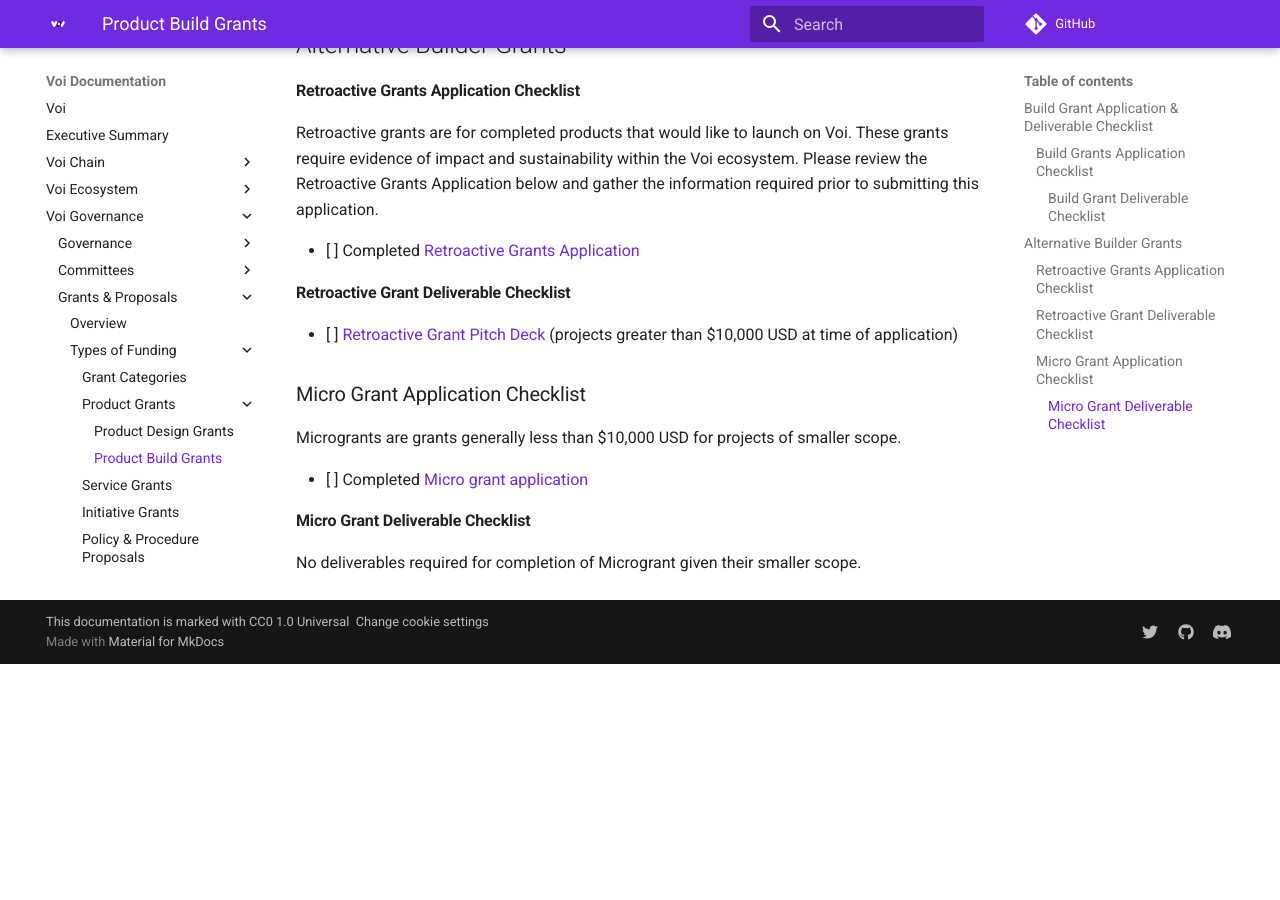
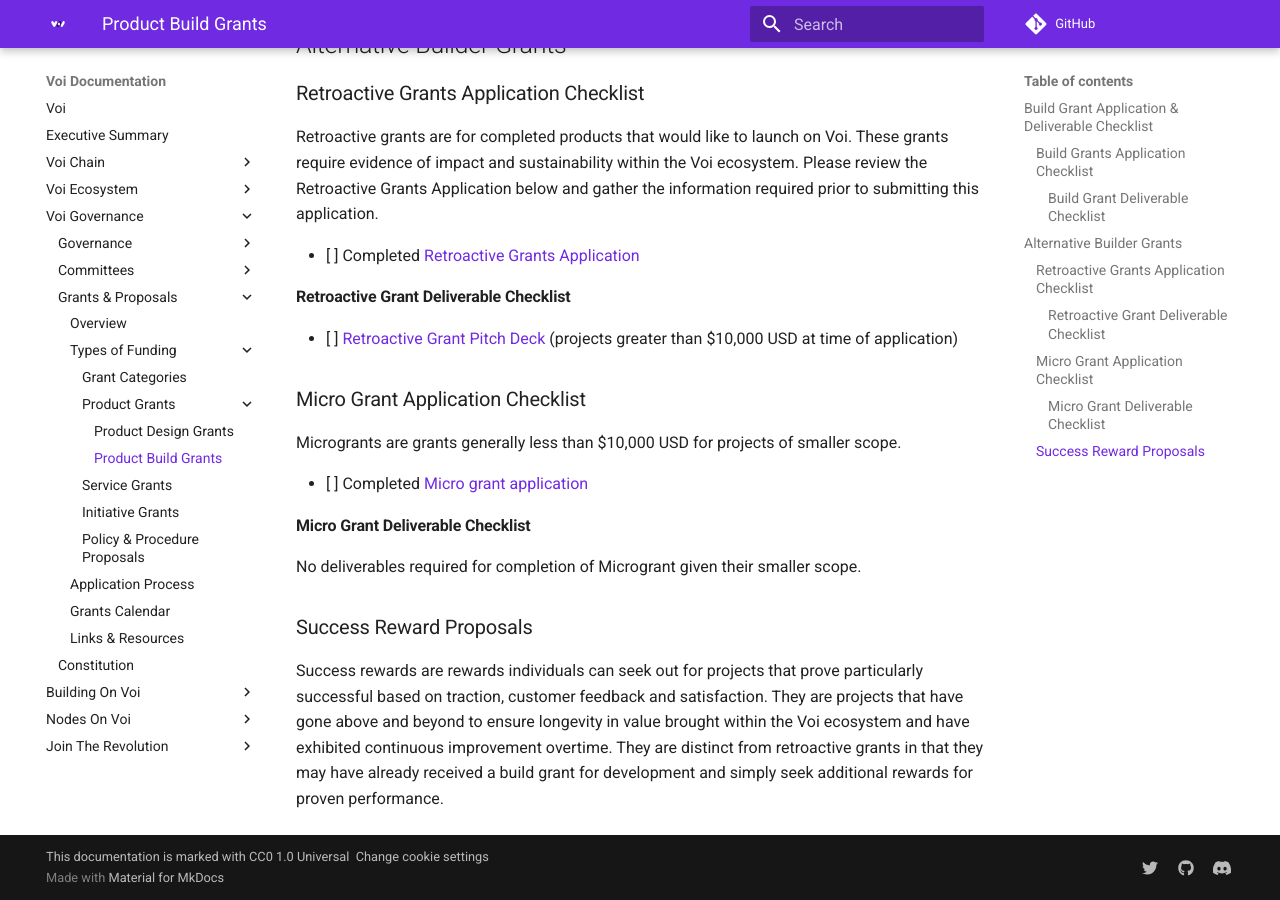
Before and after one commit to VoiNetwork/learn-more, an MkDocs documentation site: the page built from docs/governance/proposals/product-build-grants.md, in a window 1280 px wide and 900 px high, scrolled down 1345 px. Built offline with MkDocs 1.6.1 and Material for MkDocs 9.7.7, drawn with Linux system fonts in a browser that asks for light colours; plug-ins that fetch from the network failed and are left out; comment, search, counter and statistics services are not loaded; before the commit the page ends 2009 px from its top, so only the background shows below that.

Commit message:
Update product-build-grants.md

```diff
--- a/docs/governance/proposals/product-build-grants.md
+++ b/docs/governance/proposals/product-build-grants.md
@@ -24,7 +24,7 @@
 
 ## Alternative Builder Grants
 
-#### Retroactive Grants Application Checklist
+### Retroactive Grants Application Checklist
 
 Retroactive grants are for completed products that would like to launch on Voi. These grants require evidence of impact and sustainability within the Voi ecosystem. Please review the Retroactive Grants Application below and gather the information required prior to submitting this application.
 
@@ -43,3 +43,7 @@
 #### Micro Grant Deliverable Checklist
 
 No deliverables required for completion of Microgrant given their smaller scope.
+
+### Success Reward Proposals
+
+Success rewards are rewards individuals can seek out for projects that prove particularly successful based on traction, customer feedback and satisfaction. They are projects that have gone above and beyond to ensure longevity in value brought within the Voi ecosystem and have exhibited continuous improvement overtime. They are distinct from retroactive grants in that they may have already received a build grant for development and simply seek additional rewards for proven performance.
```
